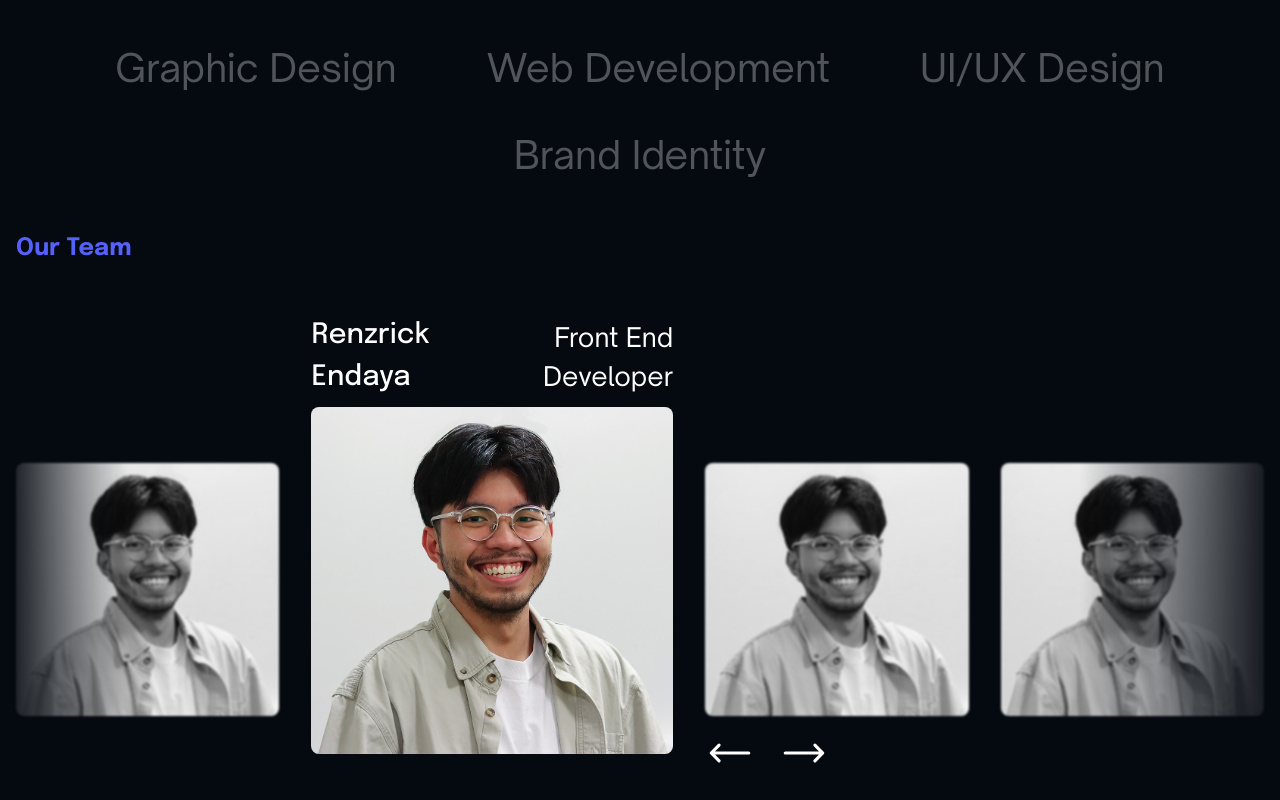
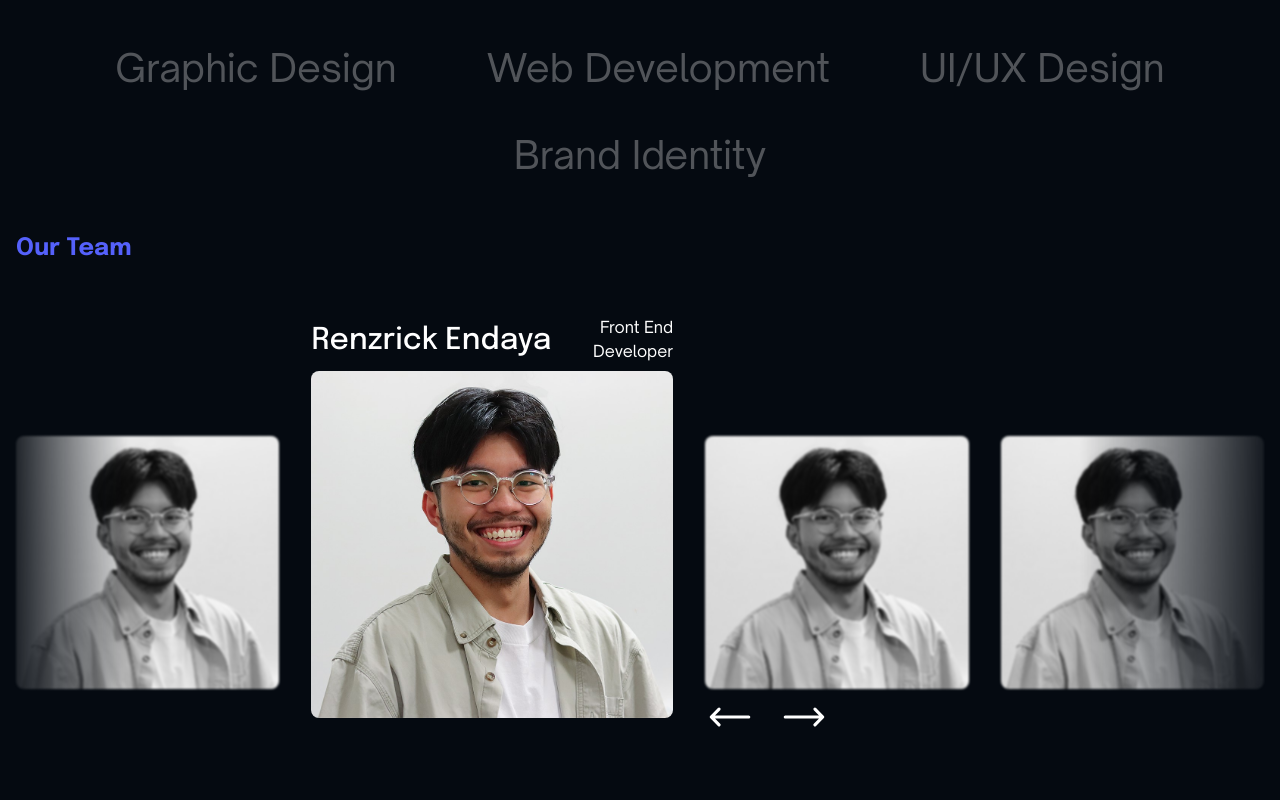
Before and after one commit to rikkilanz/opus-space, a Next.js app: page / in a window 1280 px wide. Shown: the part 1705-2505 px from the top of the page. After the commit the page ends 2479 px from the top, so only its background shows below. Built offline with nearby package versions, Linux system fonts and the light colour scheme.

Commit message:
working on slider

```diff
--- a/app/components/TeamCard.jsx
+++ b/app/components/TeamCard.jsx
@@ -32,10 +32,10 @@ export default function TeamCard({ profileData }) {
           : "min-w-[300px] md:w-[400px]"
       } flex flex-row flex-wrap justify-center md:justify-start items-center gap-y-[8px] px-4 py-6 relative`}
     >
-      <h4 className="font-epilogue font-medium text-[30px] md:text-[24px] lg:text-[28px] leading-[-1.6px] order-1 md:basis-[50%] md:text-left whitespace-no-wrap">
+      <h4 className="font-epilogue font-medium text-[30px] md:text-[24px] lg:text-[30px] leading-[-1.6px] order-1 md:basis-[70%] md:text-left whitespace-no-wrap self-end">
         {profileData.id === 2 ? profileData.name : ""}
       </h4>
-      <p className="font-opensauce order-3 md:order-2 md:basis-[50%] text-[20px] md:text-[22px] lg:text-[26px] md:text-right leading-[-1.6px]">
+      <p className="font-opensauce order-3 md:order-2 md:basis-[30%] text-[16px] md:text-right leading-[-1.6px] self-end">
         {profileData.id === 2 ? profileData.title : ""}
       </p>
       {profileData.id === 3 && (
```
